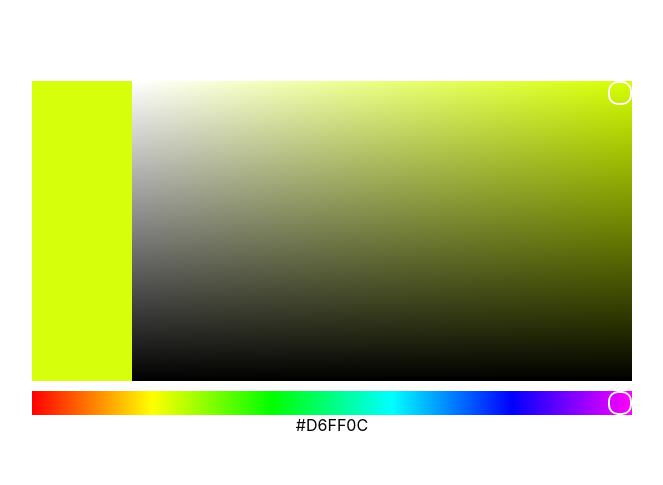
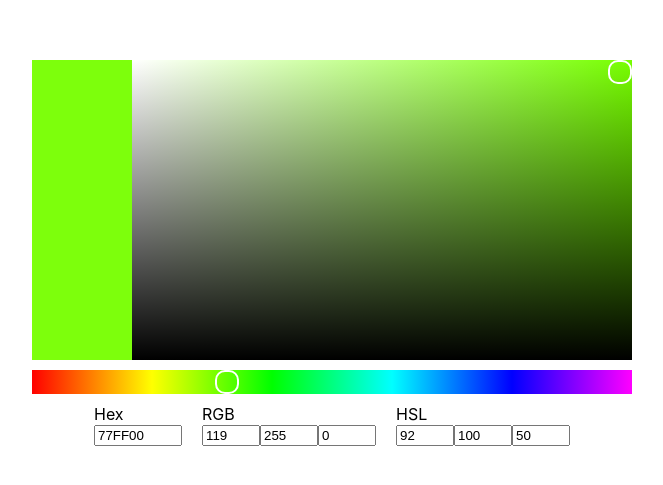
Before and after one commit to esfick/color-picker, a React (Create React App) app: page / in a window 1280 px wide. Shown: the part 147-632 px from the top of the page, without its empty margins (308-971 px from the left). Built offline with nearby package versions, Linux system fonts and the light colour scheme.

Commit message:
July 26 2021 Changes

```diff
--- /dev/null
+++ b/src/ColorForm.js
@@ -0,0 +1,68 @@
+import React, { Component } from 'react';
+import Draggable from 'react-draggable';
+import './ColorPicker';
+
+const formIdDict = {
+    'input-hex': 'hex',
+    'input-red': 'red',
+    'input-green': 'green',
+    'input-blue': 'blue',
+    'input-hue': 'hue',
+    'input-sat': 'saturation',
+    'input-lgt': 'lightness'
+}
+
+export default class ColorForm extends Component {
+
+    constructor(props){
+        super(props);
+    }
+
+    render(){
+        return(
+            <div className="color-values-container">
+
+                <div className="color-values">
+                    <div className="color-values-label">Hex</div>
+                    <div className="color-values-inputs">
+                        <input className="color-value-input-lg" id="input-hex" type="text" onChange={this.handleFormChange} defaultValue={this.props.color.hex} />
+                    </div>
+                </div>
+
+                <div className="color-values">
+                    <div className="color-values-label">RGB</div>
+                    <div className="color-values-inputs">
+                        <input className="color-value-input" id="input-red" type="number" onChange={this.handleFormChange} defaultValue={this.props.color.red} />
+                        <input className="color-value-input" id="input-green" type="number" onChange={this.handleFormChange} defaultValue={this.props.color.green} />
+                        <input className="color-value-input" id="input-blue" type="number" onChange={this.handleFormChange} defaultValue={this.props.color.blue} />
+                    </div>
+
+                </div>
+
+                <div className="color-values">
+                    <div className="color-values-label">HSL</div>
+                    <div className="color-values-inputs">
+                        <input className="color-value-input" id="input-hue" type="number" onChange={this.handleFormChange} defaultValue={this.props.color.hue} />
+                        <input className="color-value-input" id="input-sat" type="number" onChange={this.handleFormChange} defaultValue={this.props.color.saturation} />
+                        <input className="color-value-input" id="input-lgt" type="number" onChange={this.handleFormChange} defaultValue={this.props.color.lightness} />
+                    </div>
+                </div>
+
+            </div>
+        );
+    }
+
+    handleFormChange = (e) => {
+        const value = e.target.value;
+        let data = {};
+        Object.keys(this.props.color).forEach((key, i) => {
+            if(key === formIdDict[e.target.id]){
+                data[key] = value;
+            }
+            else {
+                data[key] = this.props.color[key];
+            }
+        });
+        this.props.changeFormValue(data);
+    }
+}
--- a/src/ColorPicker.css
+++ b/src/ColorPicker.css
@@ -10,6 +10,26 @@
 	display: flex;
     margin: 10px;
 }
+
+.color-values-container {
+    display: flex;
+}
+
+.color-values{
+    margin: 10px;
+    display: flex;
+    flex-direction: column;
+    align-items: flex-start;
+}
+
+.color-value-input{
+    width: 50px;
+}
+
+.color-value-input-lg{
+    width: 80px;
+}
+
 
 #current-color {
 	background-color: black;
@@ -67,10 +87,3 @@
 	height: var(--slider-height);
 	width: var(--color-palette-width);
 }
-
-/*#slider-cursor {
-    position: absolute;
-    top: 0;
-    right:  0;
-    z-index: 2;
-}*/
--- a/src/ColorPicker.js
+++ b/src/ColorPicker.js
@@ -1,42 +1,83 @@
 import React, { Component } from 'react';
+import ColorForm from './ColorForm';
 import './ColorPicker.css';
 import Gradient from './Gradient';
 import Slider from './Slider';
+import {convertHslToRgb, convertRgbToHex} from './Utility';
 
 export default class ColorPicker extends Component {
 	constructor(props){
  		super(props);
+        const randomHue = Math.round(Math.random() * 300);
+        const saturation = 100;
+        const lightness = 50;
+        const rgb = convertHslToRgb(randomHue, saturation, lightness);
+        const hex = convertRgbToHex(rgb.r, rgb.g, rgb.b);
         this.state = {
-            hue: 70,
-            hex: [2, 2, 2]
+            color: {
+                hue: randomHue,
+                saturation: saturation,
+                lightness: lightness,
+                red: rgb.r,
+                green: rgb.g,
+                blue: rgb.b,
+                hex: hex
+            }
         }
-		this.onChangeHue = this.onChangeHue.bind();
-        this.onChangeHex = this.onChangeHex.bind();
+        this.onChangeFormValue = this.onChangeFormValue.bind();
+        this.onChangeHsl = this.onChangeHsl.bind();
+
 	}
 
     render(){
         return(
             <div className="main-container">
                 <div className="inner-container">
-                    <Gradient hue = {this.state.hue} changeHex = {this.onChangeHex} />
-                    <Slider hue = {this.state.hue} changeHue = {this.onChangeHue}/>
-                    {this.state.hex}
+
+                    <Gradient color = {this.state.color} changeHsl = {this.onChangeHsl} />
+                    <Slider color = {this.state.color} changeHsl = {this.onChangeHsl}/>
+                    <ColorForm color = {this.state.color} changeFormValue = {this.onChangeFormValue}/>
+
                 </div>
             </div>
         );
     }
 
-    onChangeHue = (data) => {
+    onChangeFormValue = (data) => {
+        console.log(data);
+       /* if(data.field == 'hue'){
+        const rgb = convertHslToRgb(data.hue, this.state.color.saturation, this.state.color.lightness);
+        const hex = convertRgbToHex(rgb.r, rgb.g, rgb.b);
         this.setState({
-            hue: data
-        });
+            color: {
+                hue: data.value,
+                saturation: this.state.color.saturation,
+                lightness: this.state.color.lightness,
+                red: rgb.r,
+                green: rgb.g,
+                blue: rgb.b,
+                hex: hex
+            }
+        });*/
+
     }
 
-    onChangeHex = (data) => {
+    onChangeHsl = (data) => {
+        const rgb = convertHslToRgb(data.hue, data.saturation, data.lightness);
+        const hex = convertRgbToHex(rgb.r, rgb.g, rgb.b);
         this.setState({
-            hex: data
+            color: {
+                hue: data.hue,
+                saturation: data.saturation,
+                lightness: data.lightness,
+                red: rgb.r,
+                green: rgb.g,
+                blue: rgb.b,
+                hex: hex
+            }
         });
     }
 
 
+
 }
--- a/src/Gradient.js
+++ b/src/Gradient.js
@@ -1,6 +1,6 @@
 import React, { Component } from 'react';
-import Draggable, {DraggableCore} from 'react-draggable';
-import { getHexValue } from './Utility';
+import Draggable from 'react-draggable';
+import { convertRgbToHsl } from './Utility';
 import './ColorPicker';
 
 export default class Gradient extends Component {
@@ -16,7 +16,7 @@ export default class Gradient extends Component {
             <div className="color-palette">
                 <canvas id="current-color" height="300px" width="100px"></canvas>
                 <div className="gradient-container">
-                    <canvas id="gradient" height="300px" width="500px" onClick={this.handleGradientClick}></canvas>
+                    <canvas id="gradient" height="300px" width="500px"></canvas>
                     <Draggable bounds="parent" onDrag={this.handleDrag}>
                         <div id="gradient-cursor"></div>
                     </Draggable>
@@ -27,19 +27,19 @@ export default class Gradient extends Component {
 
 	 componentDidMount(){
         this.drawGradient();
-        this.drawColor();
+        this.drawColor(true);
  	}
 
     shouldComponentUpdate(nextProps, nextState){
-        if(nextProps.hue !== this.props.hue){
+        if(nextProps.color.hue !== this.props.color.hue){
             this.drawGradient();
-            this.drawColor();
+            this.drawColor(false);
             return true;
         }
         return false;
     }
 
-    drawColor = () => {
+    drawColor = (changeHsl) => {
         const canvas = document.getElementById('gradient');
         const ctx = canvas.getContext('2d');
         const rect = canvas.getBoundingClientRect();
@@ -48,10 +48,18 @@ export default class Gradient extends Component {
         const cursor = document.getElementById('gradient-cursor');
         const cursorRect = cursor.getBoundingClientRect();
         const rgb =  ctx.getImageData(cursorRect.left - rect.left, cursorRect.top - rect.top, 1, 1).data;
-        const hex = '#' + getHexValue(rgb[0]) + getHexValue(rgb[1]) + getHexValue(rgb[2]);
-        currentColorCtx.fillStyle = hex;
+        currentColorCtx.fillStyle = 'rgba(' + rgb[0] + ', ' + rgb[1] + ', ' + rgb[2] + ', ' + rgb[3] + ')';
         currentColorCtx.fillRect(0, 0, canvas.width, canvas.height);
-        this.props.changeHex(hex);
+        if(changeHsl){
+            const hsl = convertRgbToHsl(rgb[0], rgb[1], rgb[2]);
+            const lightness = this.props.color.lightness === hsl.l? this.props.color.lightness: hsl.l;
+            const saturation = this.props.color.saturation === hsl.s? this.props.color.saturation: hsl.s;
+            this.props.changeHsl({
+                hue: this.props.color.hue,
+                lightness: lightness,
+                saturation: saturation
+            });
+        }
     }
 
     drawGradient = () => {
@@ -59,8 +67,8 @@ export default class Gradient extends Component {
  		const ctx = canvas.getContext('2d');
  		ctx.drawImage(new Image(), 0, 0, canvas.width, canvas.height);
  		let grd1 = ctx.createLinearGradient(0, 0, canvas.width, 0);
- 		grd1.addColorStop(0, "#FFFFFF");
- 		grd1.addColorStop(1,  'hsl(' + this.props.hue + ', 100%, 50%)');
+ 		grd1.addColorStop(0, '#FFFFFF');
+ 		grd1.addColorStop(1,  'hsl(' + this.props.color.hue + ', 100%, 50%)');
 		let grd2 = ctx.createLinearGradient(0, 0, 0, canvas.height);
 		grd2.addColorStop(0, 'rgba(0,0,0,0)');
 		grd2.addColorStop(1,  '#000000');
@@ -71,10 +79,10 @@ export default class Gradient extends Component {
     }
 
     handleDrag = (e) => {
-        this.drawColor();
+        this.drawColor(true);
 	}
 
-    handleGradientClick = (e) => {
+    /*handleGradientClick = (e) => {
         const canvas = document.getElementById('gradient');
         const rect = canvas.getBoundingClientRect();
         const cursor = document.getElementById('gradient-cursor');
@@ -90,5 +98,5 @@ export default class Gradient extends Component {
         cursor.style.left = x + 'px';
         cursor.style.top = y + 'px';
         this.drawColor();
-    }
+    }*/
 }
--- a/src/Slider.js
+++ b/src/Slider.js
@@ -1,22 +1,24 @@
 import React, { Component } from 'react';
-import Draggable, {DraggableCore} from 'react-draggable';
-import { convertHueToRGB, convertRGBToHue } from './Utility';
+import Draggable from 'react-draggable';
+import { convertRgbToHsl } from './Utility';
 import './ColorPicker.css';
 
 export default class Gradient extends Component {
 
     constructor(props){
         super(props);
+        this.moveCursorToHue = this.moveCursorToHue.bind();
     }
 
     render(){
         return(
             <div className="slider-container">
-                <canvas id="slider" height="24px" width="600px" onClick={this.handleSliderClick}></canvas>
+                <canvas id="slider" height="24px" width="600px"></canvas>
                 <Draggable bounds="parent" onDrag={this.handleDrag}>
                     <div id="slider-cursor"></div>
                 </Draggable>
             </div>
+
         );
     }
 
@@ -25,14 +27,15 @@ export default class Gradient extends Component {
         const ctx = canvas.getContext('2d');
         ctx.drawImage(new Image(), 0, 0, canvas.width, canvas.height);
         let grd = ctx.createLinearGradient(0, 0, canvas.width, 0);
-        grd.addColorStop(0, "#FF0000");
-		grd.addColorStop(0.2, "#FFFF00");
-		grd.addColorStop(0.4, "#00FF00");
-		grd.addColorStop(0.6, "#00FFFF");
-		grd.addColorStop(0.8, "#0000FF");
-		grd.addColorStop(1, "#FF00FF");
+        grd.addColorStop(0, '#FF0000');
+		grd.addColorStop(0.2, '#FFFF00');
+		grd.addColorStop(0.4, '#00FF00');
+		grd.addColorStop(0.6, '#00FFFF');
+		grd.addColorStop(0.8, '#0000FF');
+		grd.addColorStop(1, '#FF00FF');
 		ctx.fillStyle = grd;
 		ctx.fillRect(0, 0, canvas.width, canvas.height);
+        this.moveCursorToHue();
     }
 
     handleDrag = (e) => {
@@ -40,11 +43,30 @@ export default class Gradient extends Component {
         const ctx = canvas.getContext('2d');
         const rect = canvas.getBoundingClientRect();
         const rgb =  ctx.getImageData(e.clientX - rect.left, 0, 1, 1).data;
-        const hue = convertRGBToHue(rgb[0], rgb[1], rgb[2]);
-        this.props.changeHue(hue);
+        const hsl = convertRgbToHsl(rgb[0], rgb[1], rgb[2]);
+        const hue = hsl.h;
+        this.props.changeHsl({hue: hue, saturation: this.props.color.saturation, lightness: this.props.color.lightness});
 	}
 
-    handleSliderClick = (e) => {
+    moveCursorToHue = () => {
+        const canvas = document.getElementById('slider');
+        const ctx = canvas.getContext('2d');
+        const rect = canvas.getBoundingClientRect();
+        const rgb =  ctx.getImageData(0, 0, rect.width, 1).data;
+        let x = 0;
+        for(let i = 0; i < rgb.length/4; i++){
+            const hsl = convertRgbToHsl(rgb[i * 4], rgb[i * 4 + 1], rgb[i * 4 + 2]);
+            const hue = hsl.h;
+            if(hue >= this.props.color.hue){
+                x = i;
+                break;
+            }
+        }
+        const cursor = document.getElementById('slider-cursor');
+        cursor.style.left = x + 'px';
+    }
+
+    /*handleSliderClick = (e) => {
         const canvas = document.getElementById('slider');
         const ctx = canvas.getContext('2d');
         const rect = canvas.getBoundingClientRect();
@@ -58,7 +80,5 @@ export default class Gradient extends Component {
         const rgb =  ctx.getImageData(e.clientX - rect.left, 0, 1, 1).data;
         const hue = convertRGBToHue(rgb[0], rgb[1], rgb[2]);
         this.props.changeHue(hue);
-    }
-
-
+    }*/
 }
--- a/src/Utility.js
+++ b/src/Utility.js
@@ -1,73 +1,87 @@
 const hexDict = {
-    10: "A",
-    11: "B",
-    12: "C",
-    13: "D",
-    14: "E",
-    15: "F"
+    10: 'A',
+    11: 'B',
+    12: 'C',
+    13: 'D',
+    14: 'E',
+    15: 'F'
 }
 
-export const getHexValue = (value) => {
-    let div = Math.floor(value / 16);
-    let rem = value % 16;
-    if(div >= 10){
-        div = hexDict[div];
-    }
-    if(rem >= 10){
-        rem = hexDict[rem];
-    }
-    return div + "" + rem;
-}
-
-export const convertHueToRGB = (hue) => {
+export const convertHslToRgb = (h, s, l) => {
+    s /= 100;
+    l /= 100;
+    const c = s * (1 - Math.abs(2 * l - 1));
+    const x = c * (1 - Math.abs((h / 60) % 2 - 1));
+    const m = l - c/2;
     let r = 0, g = 0, b = 0;
-    const c = 1
-    const x = 1 - Math.abs((hue/60) % 2 - 1);
-    if(hue < 60){
-        r = 1;
+    if(h < 60){
+        r = c;
         g = x;
         b = 0;
     }
-    else if(hue < 120){
+    else if(h < 120){
         r = x;
-        g = 1;
+        g = c;
         b = 0;
     }
-    else if(hue < 180){
+    else if(h < 180){
         r = 0;
-        g = 1;
+        g = c;
         b = x;
     }
-    else if(hue < 240){
+    else if(h < 240){
         r = 0;
         g = x;
-        b = 1;
+        b = c;
     }
-    else if(hue < 300){
+    else if(h < 300){
         r = x;
         g = 0;
-        b = 1;
+        b = c;
     }
     else {
-        r = 1;
+        r = c;
         g = 0;
         b = x;
     }
-    return [Math.round(r * 255), Math.round(g * 255), Math.round(b * 255)];
+    r = Math.round((r + m) * 255);
+    g = Math.round((g + m) * 255);
+    b = Math.round((b + m) * 255);
+    return {
+        r: r,
+        g: g,
+        b: b
+    }
 }
 
-export const convertRGBToHue = (red, green, blue) => {
-    const r = red/255;
-    const g = green/255;
-    const b = blue/255;
+export const convertRgbToHex = (r, g, b) => {
+    let hex = '';
+    [r, g, b].forEach((value, i) => {
+        let div = Math.floor(value / 16);
+        let rem = value % 16;
+        if(div >= 10){
+            div = hexDict[div];
+        }
+        if(rem >= 10){
+            rem = hexDict[rem];
+        }
+        hex += div + '' + rem;
+    })
+    return hex;
+}
+
+export const convertRgbToHsl = (r, g, b) => {
+    r /= 255;
+    g /= 255;
+    b /= 255;
     const cMax = Math.max(r, g, b);
     const cMin = Math.min(r, g, b);
     const delta = cMax - cMin;
     let hue = 0;
     if(delta === 0){
-        return hue;
+        hue = 0;
     }
-    if(cMax === r){
+    else if(cMax === r){
         hue = (g - b)/delta;
         hue %= 6;
     }
@@ -79,5 +93,17 @@ export const convertRGBToHue = (red, green, blue) => {
         hue = (r - g)/delta;
         hue += 4;
     }
-    return hue * 60;
+    hue *= 60;
+
+    let lgt = (cMax + cMin)/2;
+    let sat = 0;
+    if(delta !== 0){
+        sat = delta/(1 - Math.abs(2 * lgt - 1));
+    }
+
+    return {
+        h: Math.round(hue),
+        s: Math.round(sat * 100),
+        l: Math.round(lgt * 100)
+    }
 }
```
Also changed, not shown: src/Color.js (deleted).
